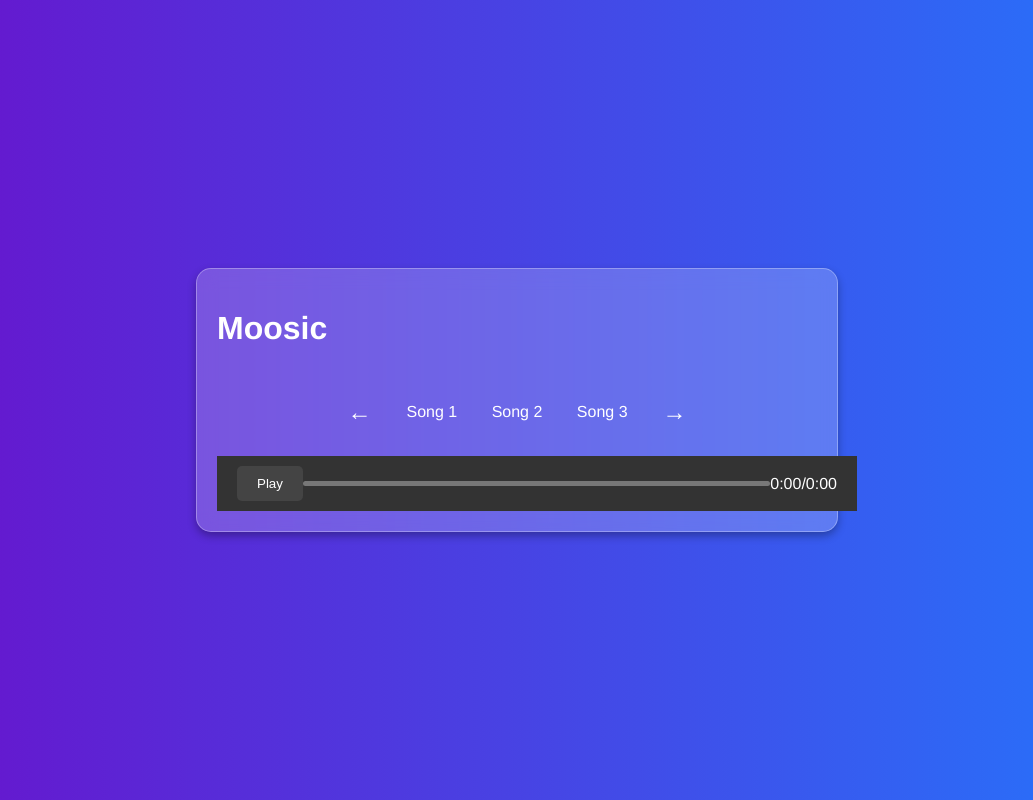
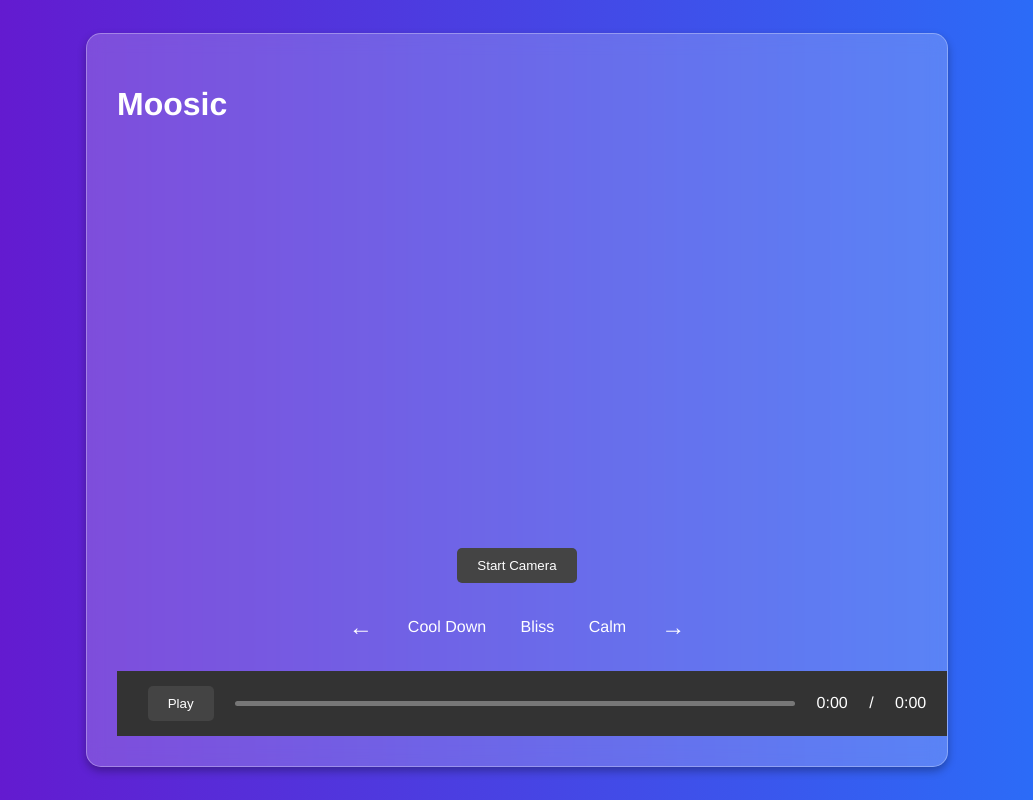
Before and after one commit to anmolgxrg/projects.anmolgarg.net, a plain HTML site: page moosic/index.html in a window 1280 px wide. Shown: the whole page, without its empty margins (123-1156 px from the left). Drawn offline with Linux system fonts and the light colour scheme.

Commit message:
add camview

```diff
--- a/moosic/index.html
+++ b/moosic/index.html
@@ -11,12 +11,16 @@
         <div class="header">
             <h1>Moosic</h1>
         </div>
+        <div class="camera">
+            <video id="video" width="640" height="480" autoplay></video>
+            <button id="startCamera">Start Camera</button>
+        </div>
         <div id="playlist" class="playlist slider">
             <button class="arrow left-arrow">←</button>
             <div class="songs">
-                <a href="audio/song1.mp3">Song 1</a>
-                <a href="audio/song2.mp3">Song 2</a>
-                <a href="audio/song3.mp3">Song 3</a>
+                <a href="audio/song1.mp3">Cool Down</a>
+                <a href="audio/song2.mp3">Bliss</a>
+                <a href="audio/song3.mp3">Calm</a>
             </div>
             <button class="arrow right-arrow">→</button>
         </div>
@@ -35,5 +39,25 @@
         </div>
     </div>
     <script src="script.js"></script>
+    <script>
+        const video = document.getElementById('video');
+        const startButton = document.getElementById('startCamera');
+
+        startButton.onclick = function() {
+            if (navigator.mediaDevices && navigator.mediaDevices.getUserMedia) {
+                navigator.mediaDevices.getUserMedia({ video: true })
+                .then(function(stream) {
+                    video.srcObject = stream;
+                    video.play();
+                })
+                .catch(function(error) {
+                    console.log("Error accessing the camera: ", error);
+                });
+            } else {
+                alert('Your browser does not support media devices.');
+                return;
+            }
+        };
+    </script>
 </body>
 </html>
--- a/moosic/script.js
+++ b/moosic/script.js
@@ -42,7 +42,7 @@ document.addEventListener('DOMContentLoaded', function () {
 
     for (let i = 0; i < links.length; i++) {
         links[i].addEventListener('click', function(event) {
-            event.preventDefault();  // Prevents the default action of the link
+            event.preventDefault();
             currentIndex = i;
             playSong(currentIndex);
         }, false);
@@ -62,5 +62,5 @@ document.addEventListener('DOMContentLoaded', function () {
         }
     });
 
-    playSong(0); // Start with the first song
+    playSong(0);
 });
--- a/moosic/styles.css
+++ b/moosic/styles.css
@@ -1,3 +1,4 @@
+
 body {
     font-family: 'Helvetica Neue', Helvetica, Arial, sans-serif;
     background: linear-gradient(to right, #6a11cb, #2575fc);
@@ -9,22 +10,31 @@ body {
     margin: 0;
     background-repeat: no-repeat;
     background-attachment: fixed;
-    flex-direction: column; /* Aligns items vertically */
+    flex-direction: column;
+    overflow: hidden; /* Prevent body from scrolling */
 }
 
 .container {
-    width: 90%; /* Adjusts width of the entire container */
-    max-width: 600px; /* Limits maximum width */
+    width: 90%;
+    max-width: 800px; /* Increased max-width */
     background: rgba(255, 255, 255, 0.2);
-    padding: 20px;
+    padding: 30px;
     border-radius: 15px;
     backdrop-filter: blur(10px);
     box-shadow: 0 4px 8px rgba(0, 0, 0, 0.3);
     border: 1px solid rgba(255, 255, 255, 0.3);
+    overflow: hidden; /* Prevent internal content from causing overflow */
 }
 
-.header {
-    padding-bottom: 20px; /* Adds spacing between the logo and playlist */
+.camera {
+    text-align: center;
+    margin-bottom: 20px;
+    max-width: 100%; /* Ensure camera section does not exceed container width */
+}
+
+video {
+    width: 100%; /* Video fills the available width without causing overflow */
+    height: auto; /* Maintain aspect ratio */
 }
 
 #playlist {
@@ -32,7 +42,37 @@ body {
     justify-content: center;
     align-items: center;
     flex-wrap: nowrap;
-    margin-bottom: 20px; /* Adds spacing between playlist and controls */
+    margin-bottom: 20px;
+}
+
+.music-player {
+    width: 100%;
+    background-color: #333;
+    color: #fff;
+    padding: 15px 20px;
+}
+
+.controls {
+    display: flex;
+    justify-content: space-around;
+    align-items: center;
+    width: 100%;
+}
+
+.progress-bar {
+    width: 70%;
+    height: 5px;
+    background-color: #777;
+    margin: 10px 0;
+    position: relative;
+    border-radius: 80px;
+}
+
+.progress {
+    background-color: #00bcd4;
+    width: 0%;
+    height: 100%;
+    border-radius: 80px;
 }
 
 .songs a {
@@ -58,39 +98,10 @@ body {
     user-select: none;
 }
 
-.music-player {
-    width: 100%;
-    background-color: #333;
-    color: #fff;
-    padding: 10px 20px; /* Adjusts padding for visibility */
-    position: static; /* Resets position if needed */
-}
-
-.controls {
-    display: flex;
-    justify-content: center;
-    align-items: center;
-}
-
-.progress-bar {
-    width: 100%;
-    height: 5px;
-    background-color: #777;
-    margin: 10px 0;
-    position: relative;
-    border-radius: 80px;
-}
-
-.progress {
-    background-color: #00bcd4;
-    width: 0%;
-    height: 100%;
-    border-radius: 80px;
-}
 
 audio {
     width: 100%;
-    margin-top: 20px; /* Ensures audio control is visible and neatly arranged */
+    margin-top: 20px;
 }
 
 button {
@@ -100,8 +111,19 @@ button {
     padding: 10px 20px;
     cursor: pointer;
     border-radius: 5px;
+    transition: background-color 0.3s;
 }
 
 button:hover {
     background-color: #555;
 }
+
+@media (max-width: 800px) {
+    .container {
+        max-width: 95%; /* Allows container to fit better on smaller screens */
+    }
+
+    .camera, video {
+        max-width: 100%; /* Ensure video does not overflow on smaller screens */
+    }
+}
```
